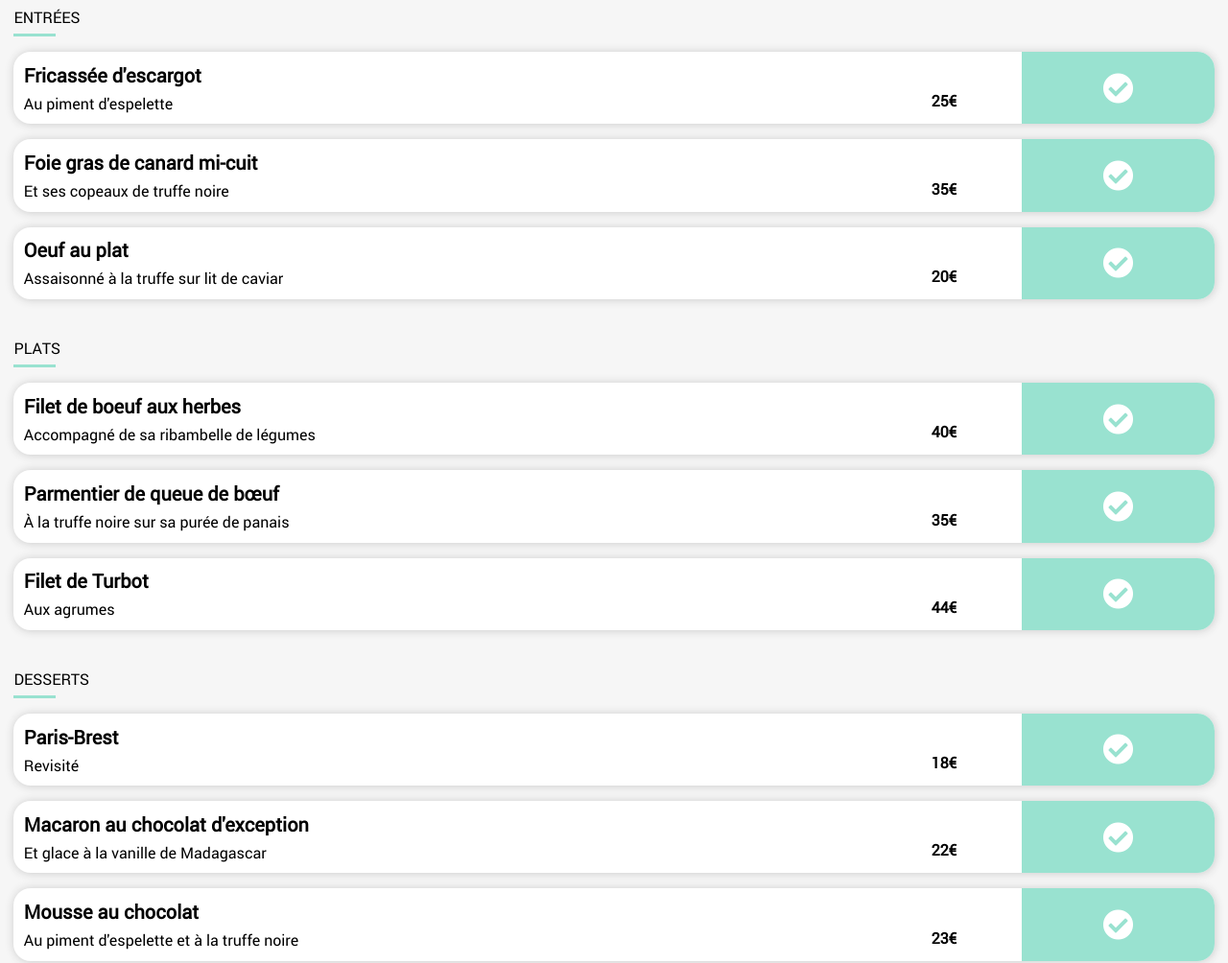
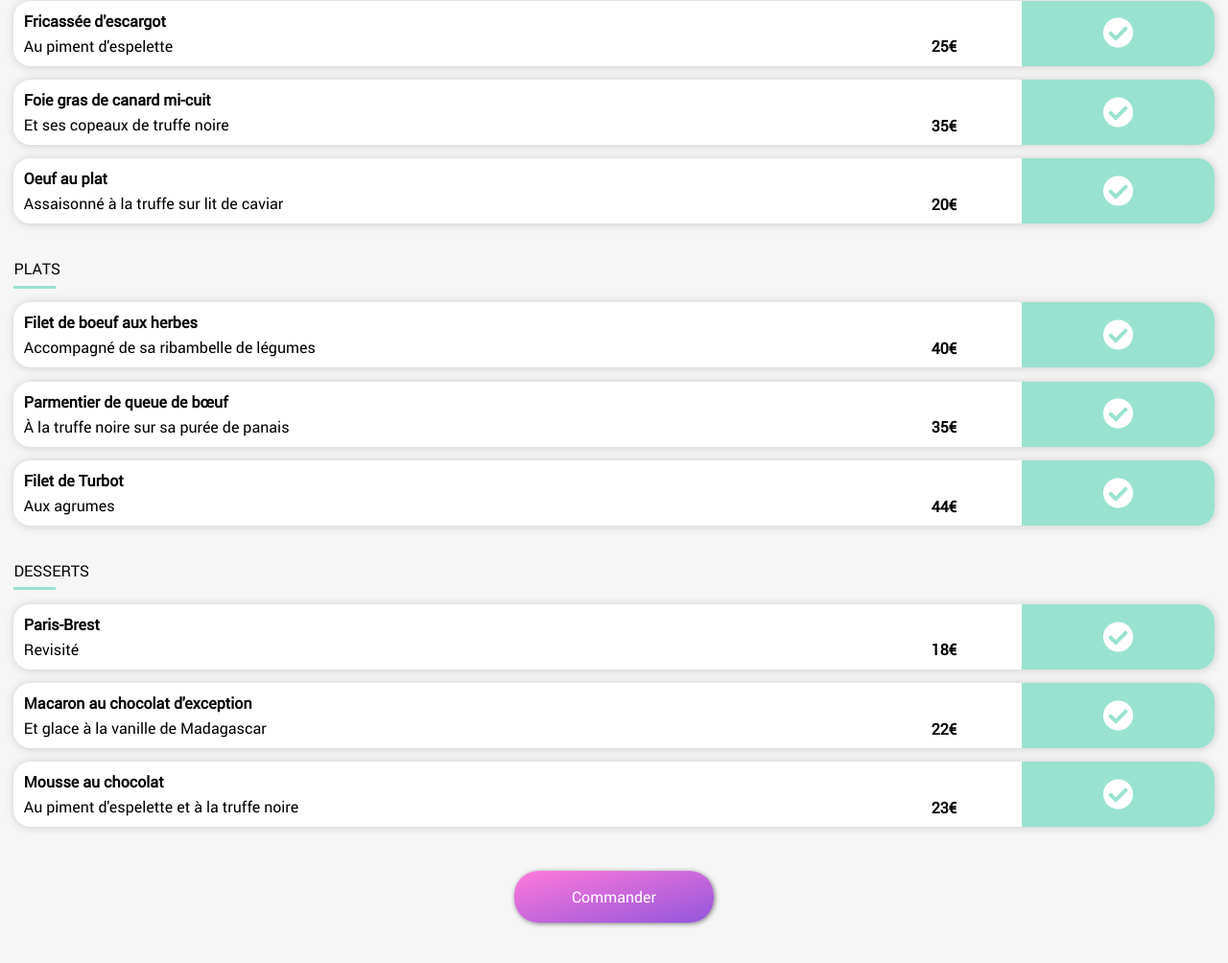
Before and after one commit to MaudNY/Aude-MelanieNYOUNG_P3_050721, a website: page public/menu-restaurant-la-palette-du-gout.html in a window 1280 px wide. Shown: the part 464-1468 px from the top of the page at 96% size. Drawn offline with Linux system fonts and the light colour scheme; files whose address does not match are found by name.

Commit message:
PAGE Restaurant 1 - Modification police des plats + taille des blocks Meals + position relative section rest-menu

```diff
--- a/public/menu-restaurant-la-palette-du-gout.html
+++ b/public/menu-restaurant-la-palette-du-gout.html
@@ -99,7 +99,7 @@
                     </div>
                 </section>
 
-                <a href="#" class="navigation__btn">Commander</a>
+                <a href="#" class="navigation__btn navigation__btn--menu-page">Commander</a>
 
             </div>
 
--- a/sass/components/_blocks.scss
+++ b/sass/components/_blocks.scss
@@ -79,14 +79,12 @@
 	}
 }
 
-
-
 .block-meal {
 	display: flex;
 	flex-direction: row;
 	align-items: center;
-	height: 4.7em;
-	margin: 1em 0 1em 0;
+	height: 4.25em;
+	margin: 0.9em 0 0.75em 0;
 	background-color: $bg-colour-primary;
 	border-radius: 18px;
 	overflow: hidden;
@@ -96,7 +94,7 @@
 		padding-left: 0.65em;
 		span {
 			display: inline-block;
-			font-size: 1.25em;
+			font-size: 1em;
 			font-weight: bold;
 			padding-bottom: 0.25em;
 		}
--- a/sass/components/_buttons.scss
+++ b/sass/components/_buttons.scss
@@ -29,7 +29,13 @@
 	box-shadow: 1px 1px 5px #7a7a7a;
 	margin-left: auto;
 	margin-right: auto;
-	margin-bottom: 3.5em;
+	&--index {
+		margin-bottom: 3.5em;
+	}
+	&--menu-page {
+		margin-top: 2.85em;
+		margin-bottom: 2.5em;
+	}
 }
 
 .thumbnail-new {
--- a/sass/layout/_footer.scss
+++ b/sass/layout/_footer.scss
@@ -26,5 +26,5 @@ footer {
 		vertical-align: middle;
 		text-align: left;
 		font-size: 0.75em;
-		}
+	}
 }
--- a/sass/layout/_sections.scss
+++ b/sass/layout/_sections.scss
@@ -35,10 +35,17 @@
 	}
 }
 
+.rest-bg-menu {
+	display: flex;
+	flex-direction: column;
+}
+
 .rest-menu {
 	background-color: $bg-colour-secondary;
 	border-radius: 50px 50px 0 0;
 	padding-bottom: 1.25em;
+	position: relative;
+	bottom: 52px;
 	.rest-title {
 		display: flex;
 		flex-direction: row;
@@ -58,7 +65,7 @@
 }
 
 .meal-type {
-	margin: 2.25em 0 2.5em 0;
+	margin: 2.25em 0 1.25em 0;
 	.meal-type-title {
 		h4 {
 			margin: 0;
```
Also changed, not shown: public/index.html (+1 -1 lines), public/css/main.css, 1 other file.
